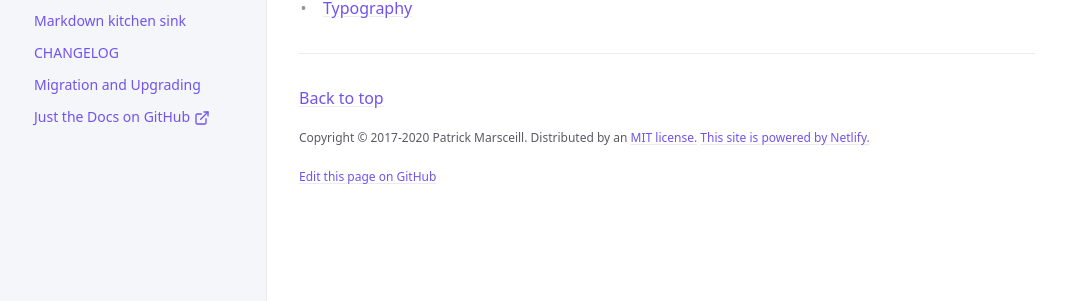
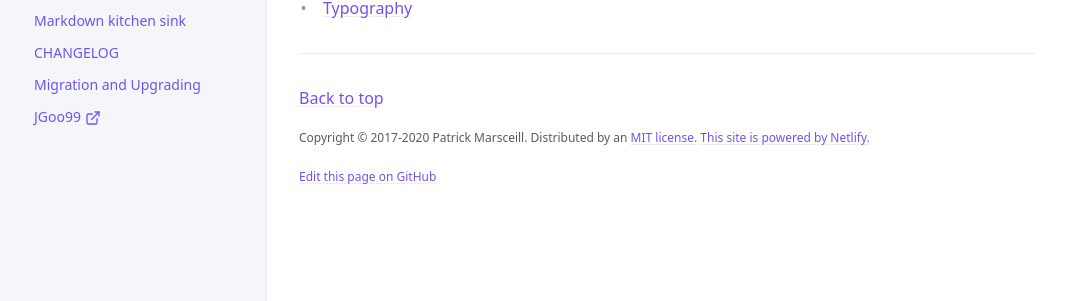
Before and after one commit to JGoo99/JGoo99.github.io, a Jekyll site: the page built from docs/utilities/utilities.md, in a window 1280 px wide. Shown: the part 455-756 px from the top of the page, without its empty margins (105-1171 px from the left). Built offline with Jekyll 4.4.1, drawn with Linux system fonts in a browser that asks for light colours.

Commit message:
theme error

```diff
--- a/_config.yml
+++ b/_config.yml
@@ -111,8 +111,8 @@ nav_sort: case_sensitive # Capital letters sorted before lowercase
 
 # External navigation links
 nav_external_links:
-  - title: Just the Docs on GitHub
-    url: https://github.com/just-the-docs/just-the-docs
+  - title: JGoo99
+    url: https://jgoo99.github.io
 
 # Footer content
 # appears at the bottom of every page's main content
```
